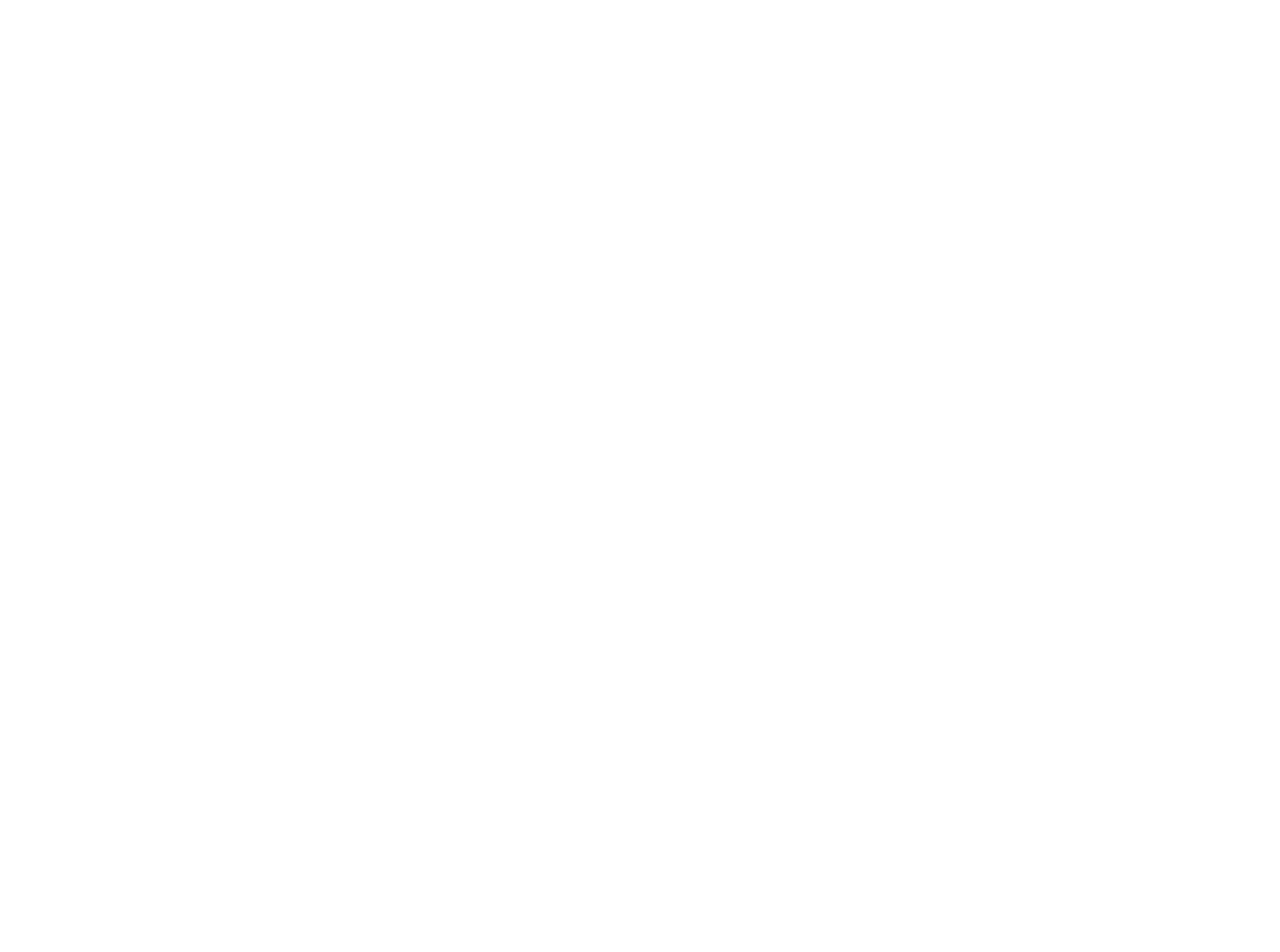
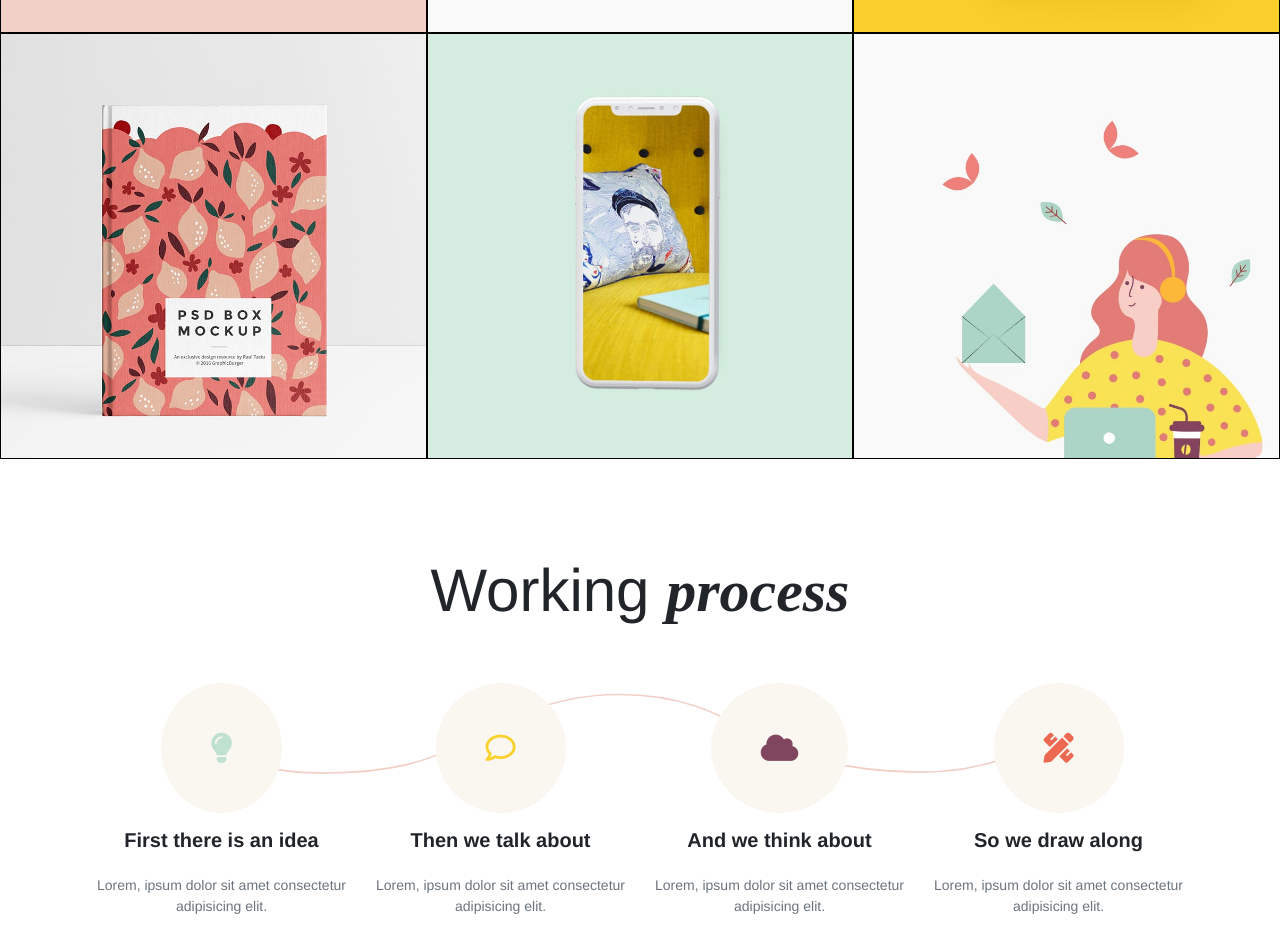
Before and after one commit to vrossi96/proj-html-vuejs, a Vue app: page / in a window 1280 px wide. Shown: the part 924-1876 px from the top of the page. Before the commit the page ends 800 px from the top, so only its background shows below. Built offline with nearby package versions, Linux system fonts and the light colour scheme.

Commit message:
add first section

```diff
--- a/public/index.html
+++ b/public/index.html
@@ -1,17 +1,26 @@
 <!DOCTYPE html>
 <html lang="">
+
 <head>
   <meta charset="utf-8">
   <meta http-equiv="X-UA-Compatible" content="IE=edge">
   <meta name="viewport" content="width=device-width,initial-scale=1.0">
   <link rel="icon" href="<%= BASE_URL %>favicon.ico">
-    <title><%= htmlWebpackPlugin.options.title %></title>
+  <link rel="stylesheet" href="https://cdnjs.cloudflare.com/ajax/libs/font-awesome/5.15.4/css/all.min.css"
+    integrity="sha512-1ycn6IcaQQ40/MKBW2W4Rhis/DbILU74C1vSrLJxCq57o941Ym01SwNsOMqvEBFlcgUa6xLiPY/NS5R+E6ztJQ=="
+    crossorigin="anonymous" referrerpolicy="no-referrer" />
+  <title>
+    <%= htmlWebpackPlugin.options.title %>
+  </title>
 </head>
+
 <body>
   <noscript>
-      <strong>We're sorry but <%= htmlWebpackPlugin.options.title %> doesn't work properly without JavaScript enabled. Please enable it to continue.</strong>
+    <strong>We're sorry but <%= htmlWebpackPlugin.options.title %> doesn't work properly without JavaScript enabled.
+        Please enable it to continue.</strong>
   </noscript>
   <div id="app"></div>
   <!-- built files will be auto injected -->
 </body>
+
 </html>
--- /dev/null
+++ b/src/components/FirstSection.vue
@@ -0,0 +1,102 @@
+<template>
+   <div class="container py-5">
+      <h2 class="text-center pt-5 pb-5">Working <i>process</i></h2>
+      <div class="circles-box d-flex justify-content-between pb-5">
+         <div class="d-flex flex-column align-items-center">
+            <div class="icon-circle">
+               <i class="fas fa-lightbulb"></i>
+            </div>
+            <h5>First there is an idea</h5>
+            <p class="text-secondary text-center">Lorem, ipsum dolor sit amet consectetur adipisicing elit.</p>
+         </div>
+         <div class="d-flex flex-column align-items-center">
+            <div class="icon-circle">
+               <i class="far fa-comment"></i>
+            </div>
+            <h5>Then we talk about</h5>
+            <p class="text-secondary text-center">Lorem, ipsum dolor sit amet consectetur adipisicing elit.</p>
+         </div>
+         <div class="d-flex flex-column align-items-center">
+            <div class="icon-circle">
+               <i class="fas fa-cloud"></i>
+            </div>
+            <h5>And we think about</h5>
+            <p class="text-secondary text-center">Lorem, ipsum dolor sit amet consectetur adipisicing elit.</p>
+         </div>
+         <div class="d-flex flex-column align-items-center">
+            <div class="icon-circle">
+               <i class="fas fa-pencil-ruler"></i>
+            </div>
+            <h5>So we draw along</h5>
+            <p class="text-secondary text-center">Lorem, ipsum dolor sit amet consectetur adipisicing elit.</p>
+         </div>
+         <img class="bg" src="../assets/images/svg/svg-3.svg" alt="" />
+      </div>
+   </div>
+</template>
+
+<script>
+export default {
+   name: "FirstSection",
+};
+</script>
+
+<style scoped lang="scss">
+.container {
+   h2 {
+      font-size: 60px;
+      i {
+         font-family: "American Typewriter", serif;
+         font-weight: 600;
+      }
+   }
+   .circles-box {
+      position: relative;
+
+      div:nth-of-type(1) {
+         i {
+            color: #c0e1cf;
+         }
+      }
+      div:nth-of-type(2) {
+         i {
+            color: #f8d12d;
+         }
+      }
+      div:nth-of-type(3) {
+         i {
+            color: #80465f;
+         }
+      }
+      div:nth-of-type(4) {
+         i {
+            color: #eb6950;
+         }
+      }
+   }
+   .icon-circle {
+      i {
+         font-size: 30px;
+         display: block;
+      }
+      padding: 50px;
+      border-radius: 50%;
+      background-color: #faf7f1;
+   }
+   h5 {
+      padding: 15px 0;
+      font-weight: 600;
+   }
+   p {
+      font-size: 14px;
+   }
+   img.bg {
+      position: absolute;
+      z-index: -1;
+      width: 80%;
+      top: 0;
+      left: 0;
+      transform: translateX(10%);
+   }
+}
+</style>
--- /dev/null
+++ b/src/components/Jumbotron.vue
@@ -0,0 +1,50 @@
+<template>
+   <div>
+      <div class="row">
+         <!-- <div class="col-4 jum-block" :style="{ backgroundImage: `url(${require(test)})` }"></div> non va-->
+         <div class="col-4 jum-block" :style="{ backgroundImage: `url(${require('../assets/images/img/h-2-port-img-1.jpg')})` }"></div>
+         <div class="col-4 jum-block" :style="{ backgroundImage: `url(${require('../assets/images/img/h-2-port-img-2.jpg')})` }"></div>
+         <div class="col-4 jum-block" :style="{ backgroundImage: `url(${require('../assets/images/img/h-2-port-img-3.jpg')})` }"></div>
+         <div class="col-4 jum-block" :style="{ backgroundImage: `url(${require('../assets/images/img/h-2-port-img-4.jpg')})` }"></div>
+         <div class="col-4 jum-block" :style="{ backgroundImage: `url(${require('../assets/images/img/h-2-port-img-5.jpg')})` }"></div>
+         <div class="col-4 jum-block" :style="{ backgroundImage: `url(${require('../assets/images/img/h-2-port-img-6.jpg')})` }"></div>
+      </div>
+   </div>
+</template>
+
+<script>
+export default {
+   name: "Jumbotron",
+   data() {
+      return {
+         test: "../assets/images/img/h-2-port-img-1.jpg",
+         cardImgPath: "../assets/images/img/",
+         jumboCards: [
+            { img: "h-2-port-img-1.jpg" },
+            { img: "h-2-port-img-2.jpg" },
+            { img: "h-2-port-img-3.jpg" },
+            { img: "h-2-port-img-4.jpg" },
+            { img: "h-2-port-img-5.jpg" },
+            { img: "h-2-port-img-6.jpg" },
+         ],
+      };
+   },
+   computed: {
+      bgImg() {
+         return this.cane;
+      },
+   },
+};
+</script>
+
+<style scoped lang="scss">
+.col-4 {
+   height: calc(100vw / 3);
+   border: 1px solid black;
+}
+.jum-block {
+   background-size: cover;
+   background-position: center;
+   background-repeat: no-repeat;
+}
+</style>
--- a/src/components/Main.vue
+++ b/src/components/Main.vue
@@ -1,16 +1,22 @@
 <template>
    <div class="container-fluid">
       <Slider />
+      <Jumbotron />
+      <FirstSection />
    </div>
 </template>
 
 <script>
 import Slider from "./Slider.vue";
+import Jumbotron from "./Jumbotron.vue";
+import FirstSection from "./FirstSection.vue";
 
 export default {
    name: "Main",
    components: {
       Slider,
+      Jumbotron,
+      FirstSection,
    },
 };
 </script>
```
Also changed, not shown: 12 other files (tests, documents, lock files or other folders). Lines whose indentation alone changed are shown as unchanged.
